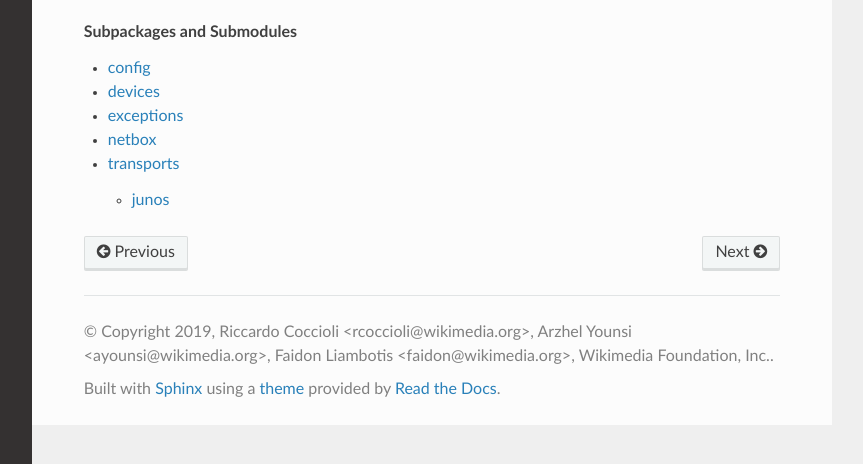
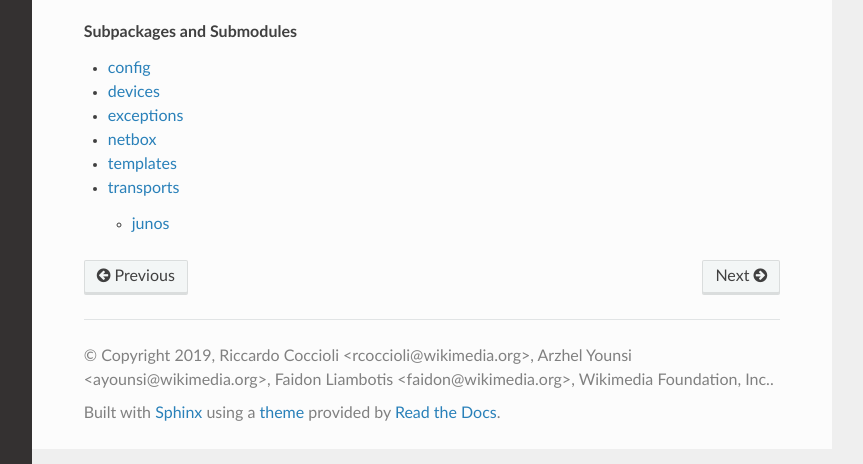
Before and after one commit to wikimedia/homer, a Sphinx documentation site: the page built from doc/source/api/index.rst, in a window 1280 px wide, cut to the strip 436-900 px from the top of the page. Shown: the whole strip, without its empty margins (268-1131 px from the left). Built offline with Sphinx 7.4.7 and the Read the Docs theme 2.0.0, drawn with Linux system fonts in a browser that asks for light colours.

Commit message:
Templates: add missing documentation
Change-Id: I6f715d3668b6d629d84d2526d796ad9156303eca

```diff
--- /dev/null
+++ b/doc/source/api/homer.templates.rst
@@ -0,0 +1,5 @@
+templates
+=========
+
+.. automodule:: homer.templates
+   :no-inherited-members:
--- a/doc/source/api/index.rst
+++ b/doc/source/api/index.rst
@@ -16,4 +16,5 @@ Homer Python API autodoc.
    homer.devices
    homer.exceptions
    homer.netbox
+   homer.templates
    homer.transports
```
